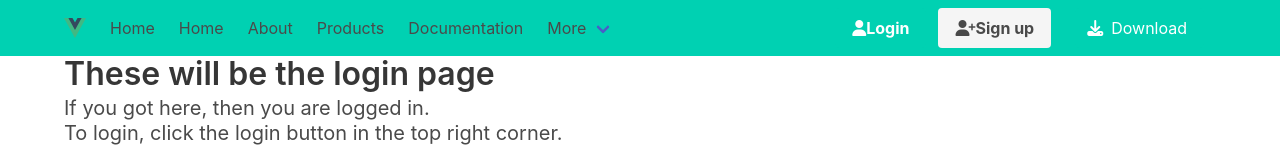
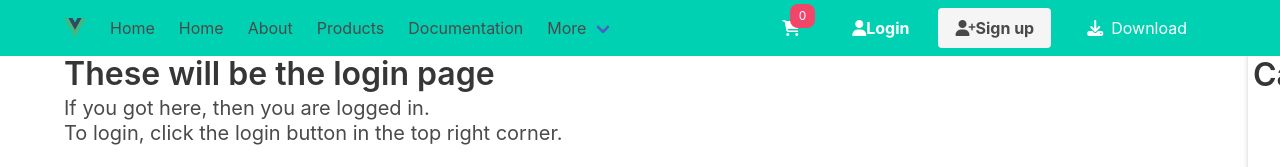
Before and after one commit to TFesta1/Webdev-Classwork, a Vue app in the folder client/: page /login in a window 1280 px wide. Shown: the top 167 px of the page. Built offline with nearby package versions, Linux system fonts and the light colour scheme.

Commit message:
Trash Button, Count

```diff
--- a/client/src/components/Cart.vue
+++ b/client/src/components/Cart.vue
@@ -1,5 +1,5 @@
 <script setup lang="ts">
-    import { useCart, total } from '@/model/cart';
+    import { useCart, total, removeFromCart } from '@/model/cart';
 
     const cart = useCart();
 
@@ -16,17 +16,26 @@
             </small>
         </h1>
         <p></p>
-        <div class="cart-item" v-for="item in cart">
+        <div class="cart-item" v-for="item, i in cart">
             <img :src="item.product.thumbnail" alt="product image" />
             <div>
                 <b>{{ item.product.title }}</b>
                 <p>
                     ${{ item.product.price }}
-                    x {{ item.quantity }}
+                    x
+                    <select v-model="item.quantity" class="quantity-dropdown">
+                        <option v-for="n in 10" :key="n">{{ n }}</option>
+                    </select>
                 </p>
             </div>
+            <button class="button is-danger" @click="removeFromCart(i)">
+                <span class="icon">
+                    <i class="fas fa-trash"></i>
+                </span>
+            </button>
 
         </div>
+
     </div>
 </template>
 
--- a/client/src/components/Flyout.vue
+++ b/client/src/components/Flyout.vue
@@ -21,7 +21,7 @@
         transition: right 0.5s ease-in-out;
         overflow-y: scroll;
     }
-    .flyout.active {
+    .flyout.is-active {
         right: 0;
     }
     .flyout:hover {
--- a/client/src/components/NavBar.vue
+++ b/client/src/components/NavBar.vue
@@ -2,9 +2,19 @@
     import { ref } from 'vue';
     import { RouterLink } from 'vue-router';
     import LoginBadge from './LoginBadge.vue';
+    import FlyoutVue from './Flyout.vue';
+    import Cart from './Cart.vue';
+    import { quantity } from '@/model/cart';
     // Ctrl-Space after the word, import RouterLink Vue
 
     const isMenuActive = ref(false); //Click ref, the yellow bulb will appear, click it to import ref from vue
+    const isCartActive = ref(false)
+
+    const toggleCart = () => {
+        isCartActive.value = !isCartActive.value;
+    }
+
+
 
     function toggleMenu() {
         isMenuActive.value = !isMenuActive.value;
@@ -67,6 +77,14 @@
                 </div>
 
                 <div class="navbar-end">
+                    <div class="navbar-item">
+                        <button class="button is-primary">
+                            <span class="icon">
+                                <i class="fas fa-shopping-cart" @click="toggleCart"></i>
+                                <span class="tag is-danger quantity-tag">{{ quantity }}</span>
+                            </span>
+                        </button>
+                    </div>
 
                     <LoginBadge />
 
@@ -91,8 +109,18 @@
             </div>
         </div>
     </nav>
+    <FlyoutVue :class="{'is-active': isCartActive}">
+        <Cart />
+    </FlyoutVue>
 </template>
 
 <style scoped>
 
+    .quantity-tag {
+        position: absolute;
+        top: -5px;
+        right: -5px;
+        border-radius: .5rem;
+    }
+
 </style>
--- a/client/src/model/cart.ts
+++ b/client/src/model/cart.ts
@@ -30,4 +30,9 @@ export function addToCart(product: Product){
     }
 }
 
+export function removeFromCart(index: number){
+    cart.value.splice(index, 1); // remove 1 item at index
+}
+
 export const total = computed(() => cart.value.reduce((total, item) => total + item.product.price * item.quantity, 0));
+export const quantity = computed(() => cart.value.reduce((total, item) => total + item.quantity, 0));
```
